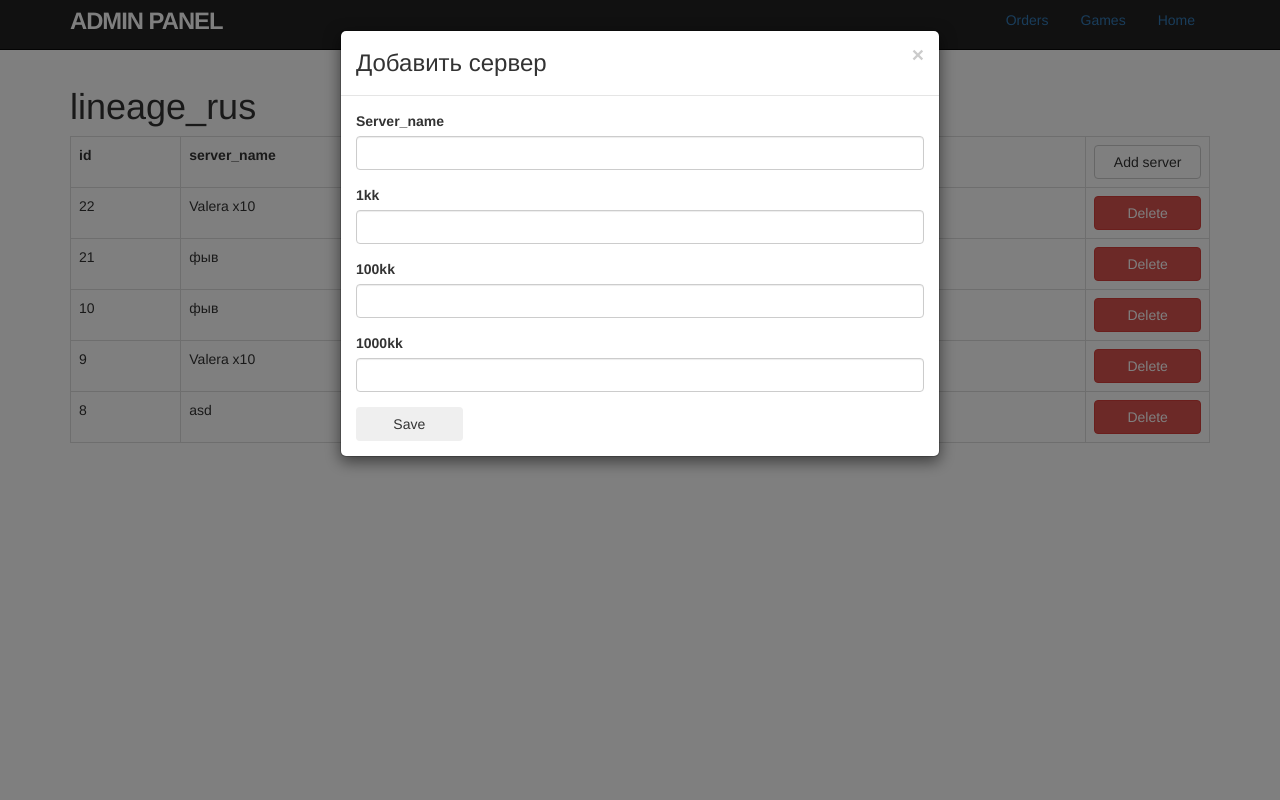
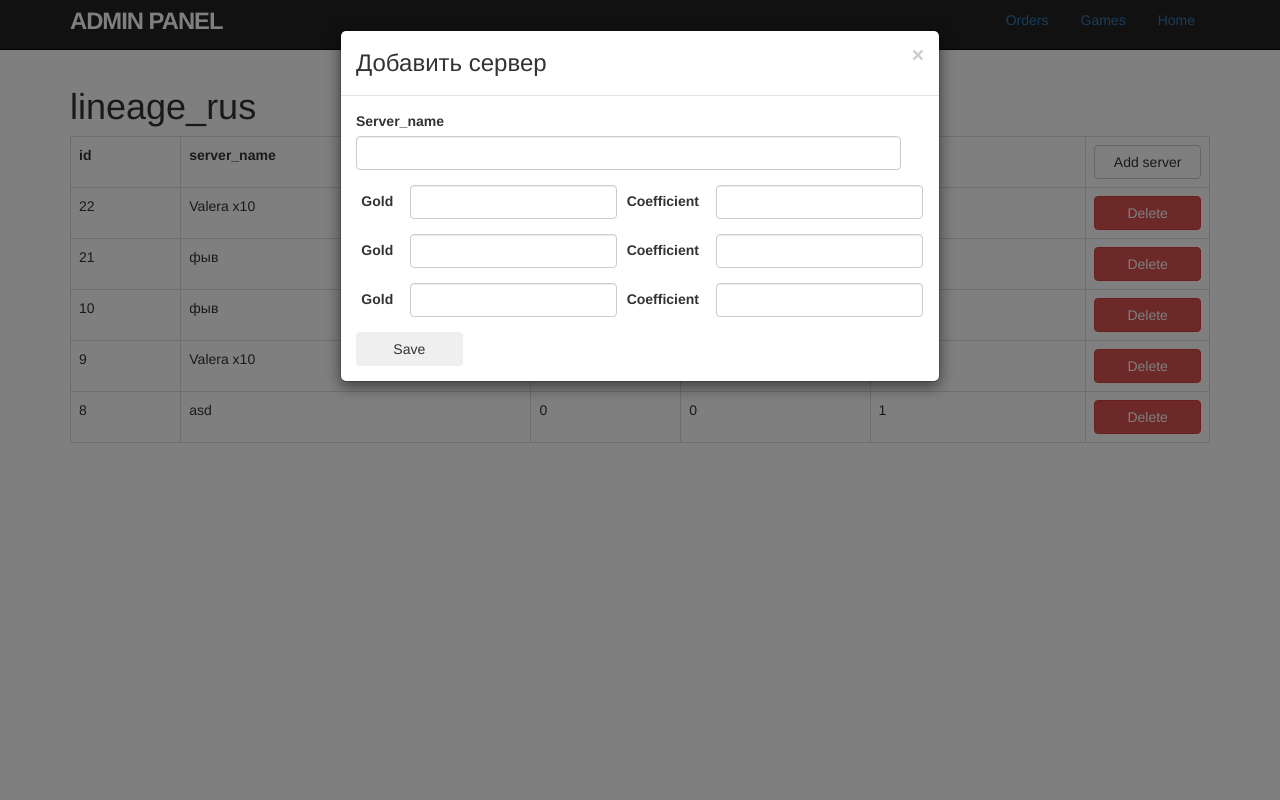
Before and after one commit to 123cmp/lineageSite, a PHP site: page /admin/index.php?id=1 in a window 1280 px wide, after a click on "Add server". Run offline with PHP 8.4, Linux system fonts and the light colour scheme; data comes from the database, SQL or seed files in the repository; data that the repository does not hold is empty; some libraries are stand-ins or nearby versions.

Commit message:
work with the admin panel

```diff
--- a/admin/index.php
+++ b/admin/index.php
@@ -9,10 +9,11 @@ $link = db_connect();
 if (isset($_GET['game'])) {
 
     $game_name = $_GET['game'];
-    $columns = getColNames($link, $game_name);
+
 } else {
+
     $game_name = "lineage_rus";
-    $columns = getColNames($link, $game_name);
+
 
 }
 if (isset($_GET['action'])) {
@@ -31,11 +32,16 @@ if ($action == 'add') {
 
         $game_name = $_GET['game'];
 
-        server_add($link, $game_name, $_POST['server_name'], $_POST['1kk'], $_POST['100kk'], $_POST['1000kk']);
+        $sum = array($_POST['sum1'], $_POST['sum2'], $_POST['sum3']);
+        $cost = array($_POST['cost1'], $_POST['cost2'] ,$_POST['cost3']);
+
+        server_add($link, $game_name,$_POST['server_name'], $sum, $cost );
         header("Location: index.php?game=" . $game_name);
 
     }
-    $server = array('server_name' => '', '1kk' => '', '100kk' => '', '1000kk' => '',);
+
+
+    //$server = array('server_name' => '', '1kk' => '', '100kk' => '', '1000kk' => '',);
 
    // include("../views/server_admin.php");
 
@@ -44,7 +50,7 @@ if ($action == 'add') {
     $id = ($_GET['id']);
 
     $server = server_delete($link, $id, $game_name);
-    header("Location: index.php?game=$game_name");
+    header("Location: index.php?game=".$game_name);
 
 } else if ($action == 'edit') {
 
@@ -62,7 +68,7 @@ if ($action == 'add') {
     //include("../views/server_admin.php");
 
 } else {
-    $columns = getColNames($link, $game_name);
+
     $servers = servers_all($link, $game_name);
     include("../views/admin_panel.php");
 }
--- a/modules/admin_functions.php
+++ b/modules/admin_functions.php
@@ -1,24 +1,6 @@
 <?php
 
-function getColNames($link, $table_name){
 
-    $result = mysqli_query($link, "SHOW COLUMNS FROM ".$table_name);
-
-    if (!$result) {
-        echo 'error: ' . mysqli_error($link);
-        exit;
-    }
-
-    $columns;
-        while ($row = mysql_fetch_assoc($result)) {
-
-            $columns  += 1;
-
-        }
-
-    //$columns = implode(", ", string);
-    return $columns;
-}
 function servers_all($link, $game_name){
 
     $query = "SELECT * FROM ".$game_name." ORDER BY id DESC";
@@ -34,6 +16,7 @@ function servers_all($link, $game_name){
         $row = mysqli_fetch_assoc($result);
         $servers[] = $row;
     }
+
     return $servers;
 }
 
@@ -46,26 +29,32 @@ function server_get($id, $link, $game_name)
     return $article;
 }
 
-function server_add($link, $game_name, $server_name, $_1kk, $_100kk, $_1000kk )
+function server_add($link, $game_name, $server_name, $sum, $cost )
 {
     $server_name =  trim($server_name);
-    $_1kk = trim($_1kk);
-    $_100kk = trim($_100kk);
-    $_1000kk = trim($_1000kk);
 
-    if ($server_name == '')
-        return false;
-
-    $t = "INSERT INTO ".$game_name." (server_name, 1kk, 100kk, 1000kk) VALUES ('%s', '%f', '%f', '%f')";
-    $query = sprintf($t, mysqli_real_escape_string($link, $server_name),
-        mysqli_real_escape_string($link, $_1kk),
-        mysqli_real_escape_string($link, $_100kk),
-        mysqli_real_escape_string($link, $_1000kk));
+    $t = "INSERT INTO ".$game_name." (server_name) VALUES ('%s')";
+    $query = sprintf($t, mysqli_real_escape_string($link, $server_name));
     $result = mysqli_query($link, $query);
 
-    if (!$result)
-        die(mysql_error($link));
-    return true;
+  // $result1 = mysqli_query($link, "SELECT max(id) FROM ".$game_name);
+ //   $row = mysqli_fetch_all($result1);
+    $id = mysqli_insert_id($link);
+   // $id = (int)$id;
+    $i = 0;
+    while ($i < count($sum)) {
+        $id = (int)$id;
+        $t = "INSERT INTO coefficients (server_id, sum, cost, game_name) VALUES ('%d', '%f', '%f', '%s')";
+    $query = sprintf($t, mysqli_real_escape_string($link, $id),
+        mysqli_real_escape_string($link, $sum[$i]),
+        mysqli_real_escape_string($link, $cost[$i]),
+        mysqli_real_escape_string($link, $game_name));
+    $result = mysqli_query($link, $query);
+
+    $i++;
+
+    }
+
 }
 
 
--- a/style/style_admin.css
+++ b/style/style_admin.css
@@ -29,3 +29,14 @@ width: 80pt;
 width:1%;
 white-space:nowrap;
 }
+
+.modallbl{
+
+  margin-right: 10pt;
+  margin-left: 4pt;
+}
+
+#inputName{
+
+  width: 96%;
+}
--- a/views/admin_panel.php
+++ b/views/admin_panel.php
@@ -46,37 +46,40 @@ header("Content-Type: text/html; charset=utf-8");
   </div>
   <div class="modal-body">
   <form  method="post"
-              action="index.php?action=add&id=<?= $_GET['id'] ?>&game=<?= $_GET['game'] ?>">
+              action="index.php?action=add&id=<?= $_GET['id'] ?>&game=<?=$GLOBALS['game_name'] ?>">
             <div class="form-group">
-                <label for="inputName">
-                    Server_name
-                </label>
+                <label for="inputName">Server_name</label>
                 <input type="text" id="inputName" class="form-control" name="server_name"
-                       value="<?= $server['server_name'] ?>" class="form-item" required>
+                        class="form-item" required>
             </div>
 
-            <div class="form-group">
-                <label for="input1kk">
-                    1kk
-                </label>
-                <input type="text" id="input1kk" class="form-control" name="1kk" value="<?= $server['1kk'] ?>"
+            <div class="form-inline form-group">
+                <label class="modallbl"for="sum1">Gold</label>
+                <input type="text" id="sum1" class="form-control" name="sum1"
                        class="form-item" required>
-
-            </div>
-            <div class="form-group">
-                <label for="input100kk">
-                    100kk
-                </label>
-                <input type="text" id="input100kk" class="form-control" name="100kk" value="<?= $server['100kk'] ?>"
+                <label class="modallbl" for="cost1">Coefficient</label>
+                <input type="text" id="cost1" class="form-control" name="cost1"
                        class="form-item" required>
             </div>
-            <div class="form-group">
-                <label for="input1000kk">
-                    1000kk
-                </label>
-                <input type="text" id="input1000kk" class="form-control" name="1000kk" value="<?= $server['1000kk'] ?>"
+
+            <div class="form-inline form-group">
+                <label class="modallbl"for="sum2">Gold</label>
+                <input type="text" id="sum2" class="form-control" name="sum2"
+                       class="form-item" required>
+                <label class="modallbl" for="cost2">Coefficient</label>
+                <input type="text" id="cost2" class="form-control" name="cost2"
                        class="form-item" required>
             </div>
+
+            <div class="form-inline form-group">
+                <label class="modallbl" for="sum3">Gold</label>
+                <input type="text" id="sum3" class="form-control" name="sum3"
+                       class="form-item " required>
+                <label class="modallbl" for="cost3">Coefficient</label>
+                <input type="text" id="cost3" class="form-control" name="cost3"
+                       class="form-item" required>
+            </div>
+
             <input type="submit" class="btn" value="Save">
 
         </form>
@@ -106,6 +109,7 @@ e
                 <?php endforeach ?>
                     <!--<td><a href="../admin/index.php?action=edit&id=<?= $s['id'] ?>&game=<?=$GLOBALS['game_name']?>&">Edit</a></td> -->
                     <td id="buttonTh"><a class="btn btn-danger" href="../admin/index.php?action=delete&id=<?= $s['id'] ?>&game=<?=$GLOBALS['game_name']?>">Delete</a></td>
+
                 </tr>
 
             <?php endforeach ?>
```
